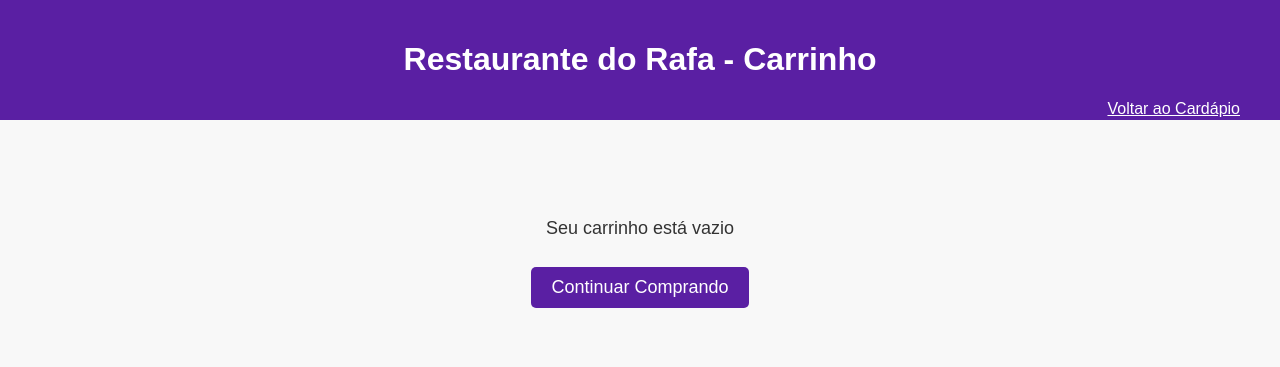
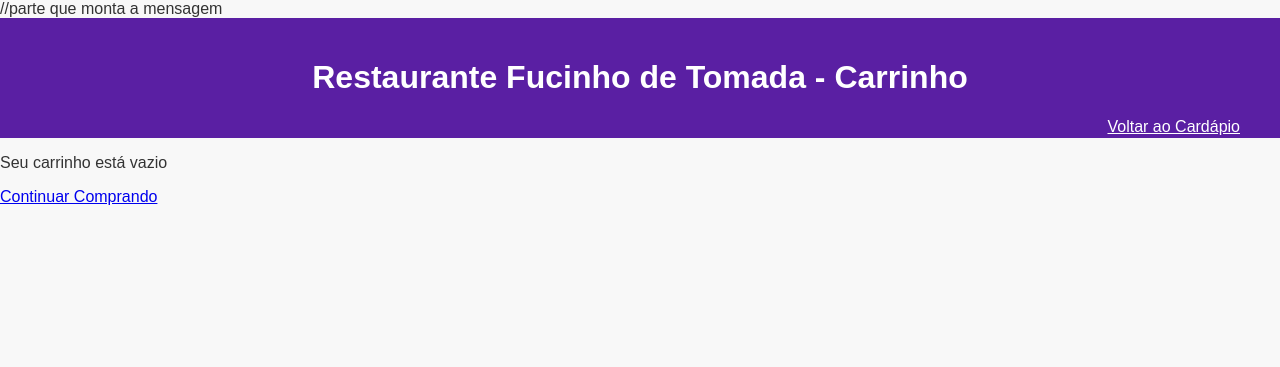
Before and after one commit to FerraszXD/cardapio-online, a PHP site: page /carrinho.php in a window 1280 px wide. Shown: the top 367 px of the page. Run offline with PHP 8.4, Linux system fonts and the light colour scheme.

Commit message:
toques finais

```diff
--- a/carrinho.php
+++ b/carrinho.php
@@ -15,83 +15,10 @@ if (isset($_SESSION['mensagem_carrinho'])) {
     <meta charset="UTF-8">
     <title>Carrinho de Compras</title>
     <link rel="stylesheet" href="estilo.css">
-    <style>
-        .carrinho-container {
-            max-width: 800px;
-            margin: 20px auto;
-            padding: 20px;
-        }
-        .carrinho-item {
-            display: flex;
-            align-items: center;
-            background: white;
-            margin-bottom: 15px;
-            padding: 15px;
-            border-radius: 8px;
-            box-shadow: 0 0 8px rgba(0,0,0,0.1);
-        }
-        .carrinho-item img {
-            width: 100px;
-            height: 100px;
-            object-fit: cover;
-            border-radius: 8px;
-            margin-right: 20px;
-        }
-        .carrinho-info {
-            flex-grow: 1;
-        }
-        .carrinho-actions {
-            display: flex;
-            align-items: center;
-            gap: 10px;
-        }
-        .quantidade-btn {
-            background: #5a1fa3;
-            color: white;
-            border: none;
-            width: 30px;
-            height: 30px;
-            border-radius: 50%;
-            cursor: pointer;
-        }
-        .quantidade {
-            font-size: 18px;
-            margin: 0 10px;
-        }
-        .remover-btn {
-            background: #dc3545;
-            color: white;
-            border: none;
-            padding: 5px 10px;
-            border-radius: 5px;
-            cursor: pointer;
-        }
-        .total {
-            text-align: right;
-            font-size: 24px;
-            font-weight: bold;
-            margin-top: 20px;
-            padding: 20px;
-            background: white;
-            border-radius: 8px;
-        }
-        .empty-cart {
-            text-align: center;
-            padding: 40px;
-            font-size: 18px;
-        }
-        .btn-continuar {
-            background: #5a1fa3;
-            color: white;
-            padding: 10px 20px;
-            text-decoration: none;
-            border-radius: 5px;
-            display: inline-block;
-            margin-top: 10px;
-        }
-    </style>
 </head>
 <body>
+
+//parte que monta a mensagem
 
 <?php if (!empty($mensagem)): ?>
     <div class="mensagem-carrinho" id="mensagemCarrinho">
@@ -110,7 +37,7 @@ if (isset($_SESSION['mensagem_carrinho'])) {
 <?php endif; ?>
 
 <header>
-    <h1>Restaurante do Rafa - Carrinho</h1>
+    <h1>Restaurante Fucinho de Tomada - Carrinho</h1>
     <div style="float:right;">
         <a href="menu.php" style="color:white;margin-right:20px;">Voltar ao Cardápio</a>
     </div>
--- a/menu.php
+++ b/menu.php
@@ -37,7 +37,7 @@ if (isset($_SESSION['mensagem_carrinho'])) {
 
 <header>
 
-    <h1>Restaurante do Rafa</h1>
+    <h1>Restaurante Fucinho de tomada</h1>
     <a href="index.php" style="color:white;float:right;margin-right:20px;">Admin</a>
     <a href="carrinho.php" class="carrinho-link">
         Carrinho (<?php echo $total_carrinho; ?>)
```
Also changed, not shown: index.php (+2 -28 lines).
